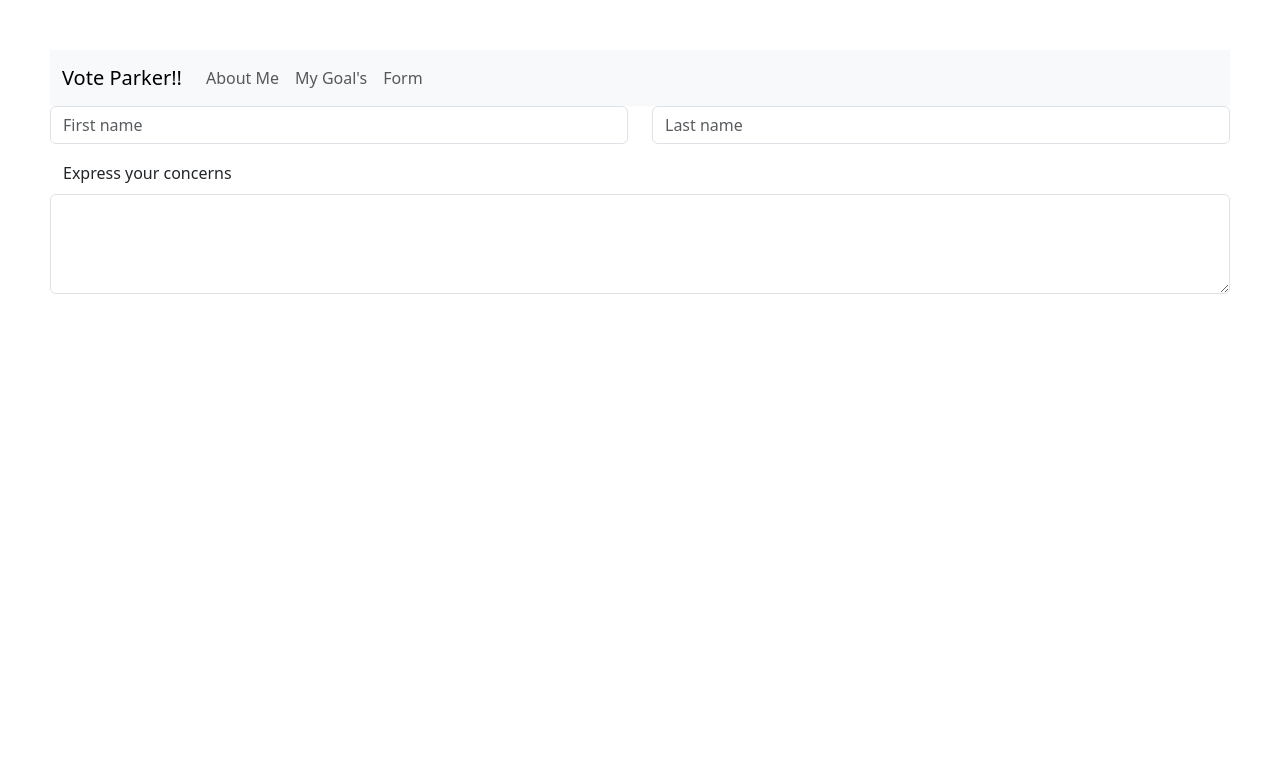
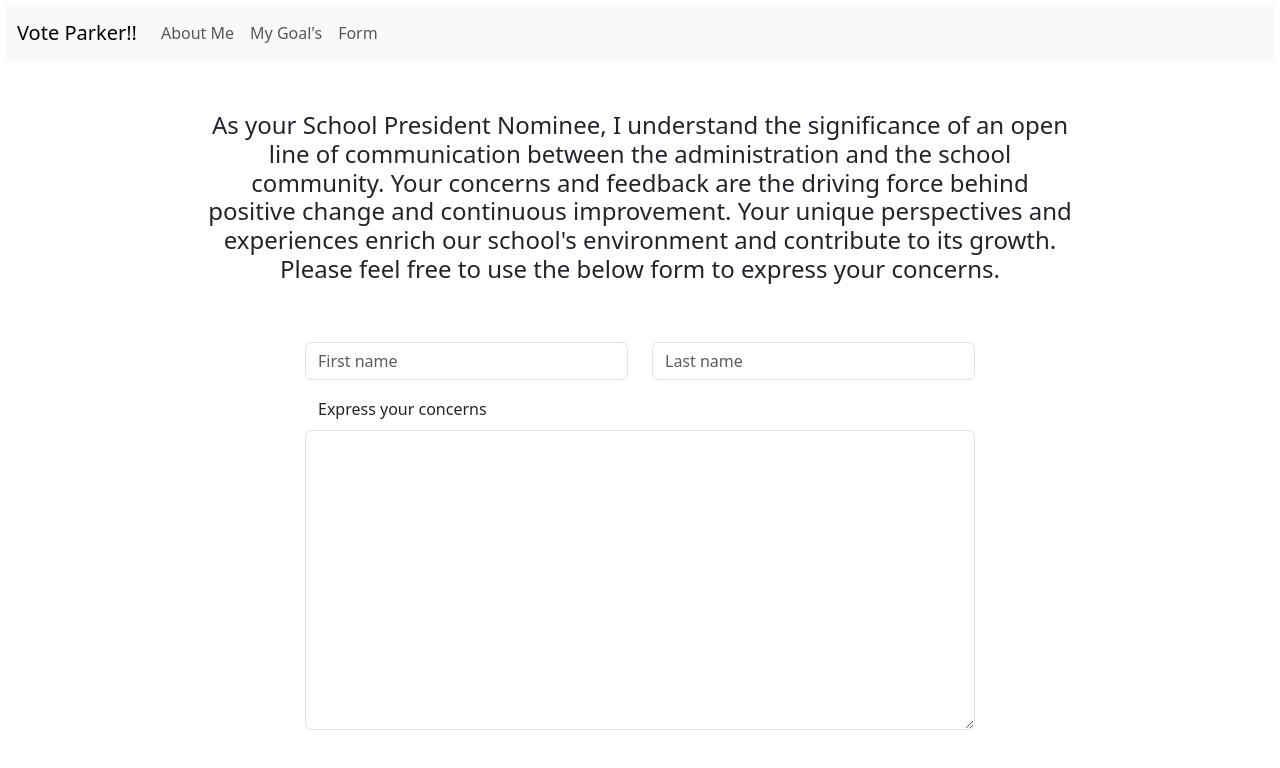
Before and after one commit to Joshua-Crocker/VoteParkerWebsite, a plain HTML site: page form.html in a window 1280 px wide. Drawn offline with nearby package versions, Linux system fonts and the light colour scheme.

Commit message:
More work on forms

```diff
--- a/form.html
+++ b/form.html
@@ -12,7 +12,7 @@
         <script src="https://kit.fontawesome.com/46188fc76a.js" crossorigin="anonymous"></script>
     </head>
 
-    <body style="padding:50px; margin:auto;">
+    <body style="padding:5px; margin:auto;">
         <nav class="navbar navbar-expand-lg navbar-light bg-light">
             <div class="container-fluid">
                 <a class="navbar-brand" href="index.html">Vote Parker!!</a> <!-- you can put an image here -->
@@ -33,6 +33,12 @@
                 </div>
             </div>
         </nav>
+        <Div >
+            <h4 class="text-center" style="padding-left:200px; padding-right:200px; padding-top:50px;">As your School President Nominee, I understand the significance of an open line of communication between the administration and the school community.
+                Your concerns and feedback are the driving force behind positive change and continuous improvement.
+                Your unique perspectives and experiences enrich our school's environment and contribute to its growth. Please feel free to use the below form to express your concerns.</h4>
+        </Div>
+        <div style="padding-top:50px; padding-left:300px; padding-right:300px; margin:auto;">
             <div class="row">
                 <div class="col">
                     <input type="text" class="form-control" placeholder="First name" aria-label="First name">
@@ -42,8 +48,9 @@
                 </div>
             </div>
             <div class="form-floating" style="padding-top:50px; margin:auto;">
-            <textarea class="form-control" placeholder="Express Your Concerns Here" id="floatingTextarea2" style="height: 100px"></textarea>
-            <label for="floatingTextarea2">Express your concerns</label>
+                <textarea class="form-control" placeholder="Express Your Concerns Here" id="floatingTextarea2" style="height: 300px"></textarea>
+                <label for="floatingTextarea2" >Express your concerns</label>
+            </div>
         </div>
     </body>
 
```
Lines whose indentation alone changed are shown as unchanged.
